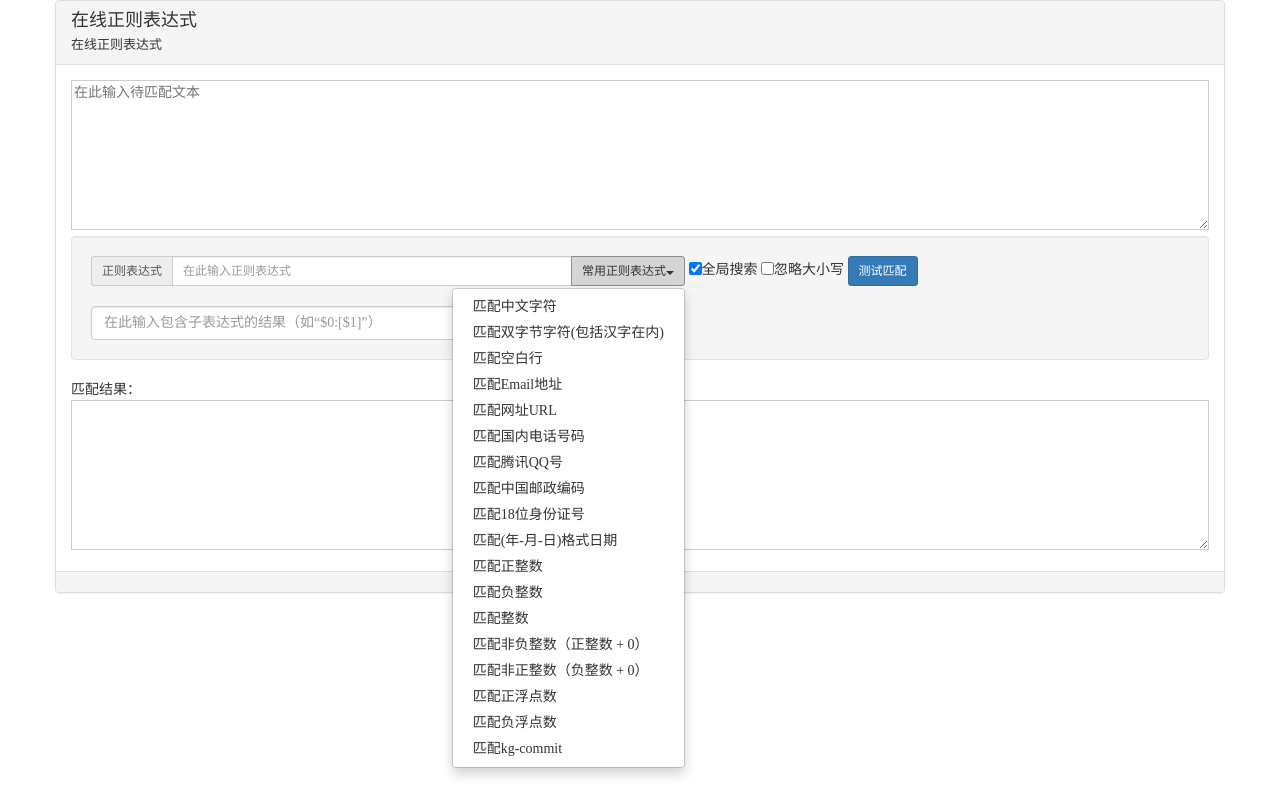
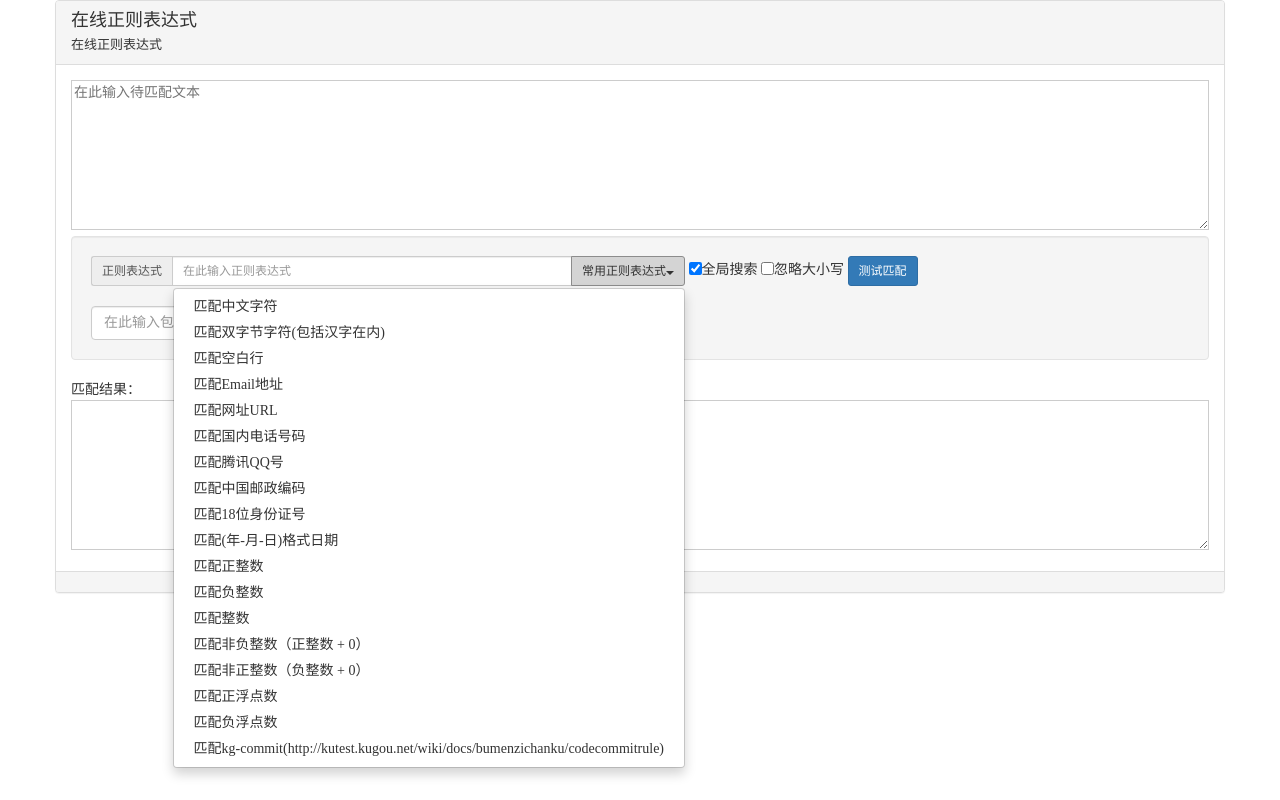
Before and after one commit to a359566926/a359566926.github.io, a plain HTML site: page tools/regex.html in a window 1280 px wide. Both pictures are taken after a click on the button "常用正则表达式". Drawn offline with nearby package versions, Linux system fonts and the light colour scheme.

Commit message:
edit kg regex

```diff
--- a/tools/regex.html
+++ b/tools/regex.html
@@ -217,8 +217,8 @@
                                                     </li>
                                                     <li><a href="javascript:;" title="^-[1-9]\d*\.\d*|-0\.\d*[1-9]\d*$">匹配负浮点数</a>
                                                     </li>
-                                                    <li><a href="javascript:;" title="((听-((公共)|(架构)|(基础)|(一团)|(二团)|(三团)|(四团)|(营收)|(搜索)|(iPad)|(音效)|(个性化)))|看|唱|短视频|铃声|硬件)-[\u4e00-\u9fa5\w]{1,5}#(((bug)|(story))\d+)?-.*">匹配kg-commit</a>
-                                                    <!-- 例子：听-公共-无埋点#story11654-无埋点独立app代码审核修改 -->
+                                                    <li><a href="javascript:;" title=".*((听-((市场)|(校园)|(粉丝)|(公共)|(架构)|(基础)|(一团)|(二团)|(三团)|(四团)|(营收)|(搜索)|(iPad)|(音效)|(个性化)|(酷群)|(多平台)|(长音频)|(账号)|(新歌)|(音乐游戏)|(校园团)|(酷群团)|(搜索团)|(账号团)|(营收团)|(综合四团)|(综合二团)|(综合三团)|(音效团)|(多平台团)|(个性化推荐团)|(市场团)|(长音频团)|(新歌团)|(PC团)|(综合一团)|(Rocky直管团)|(音乐游戏团)))|看|唱|短视频|铃声|硬件|巴卟)-[\u4e00-\u9fa5\w]{1,5}#(((bug[\d,]{2,8})|(task\d+)|(crash\w{32})|(other\d*)))+-.*">匹配kg-commit(http://kutest.kugou.net/wiki/docs/bumenzichanku/codecommitrule)</a>
+                                                    <!-- 例子：听-公共-打包#task123-合并代码xxx -->
                                                     </li>
                                                 </ul>
                                             </div>
```
